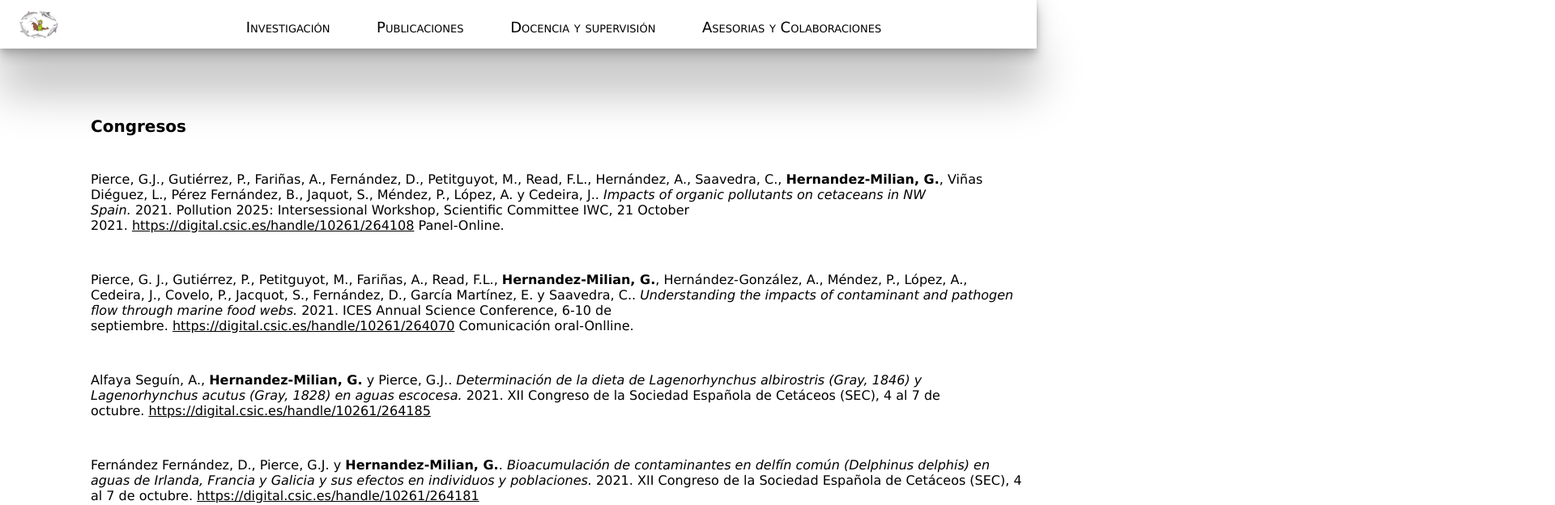
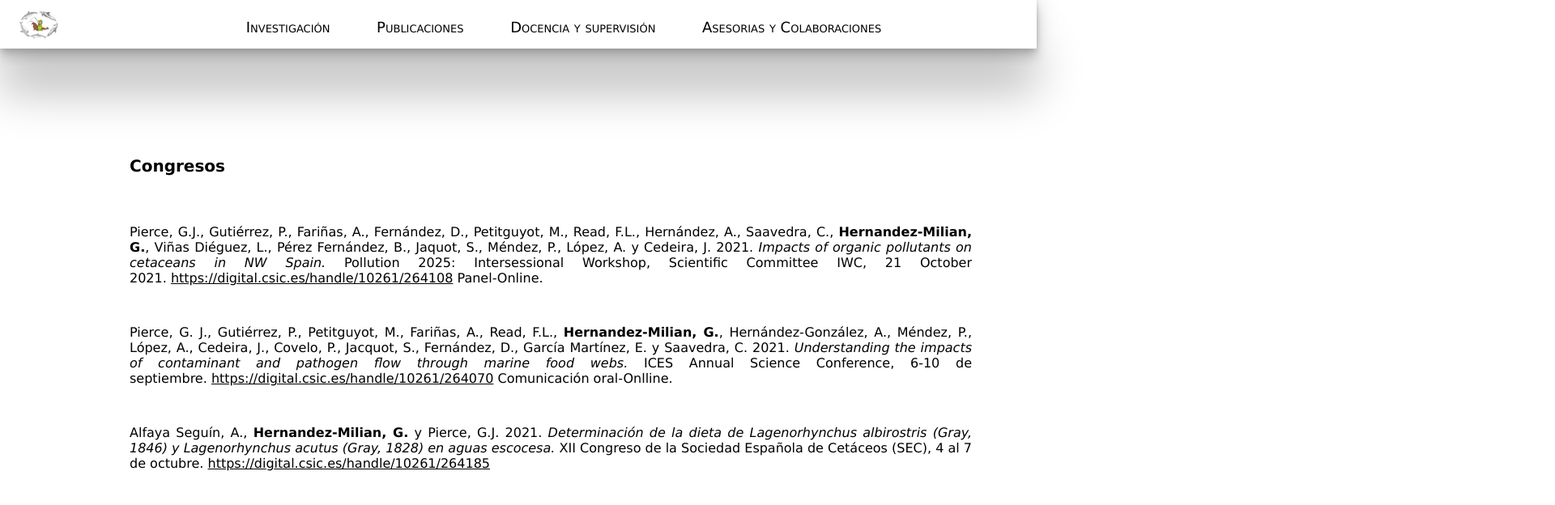
Before and after one commit to calmarti/GemasPersonalWeb, a React (Create React App) app: page /publicaciones/congresos in a window 1280 px wide. Shown: the top 624 px of the page at 81% size, 1920 px wide, since content can reach past the window. Built offline with nearby package versions, Linux system fonts and the light colour scheme.

Commit message:
fix: año de publicacion en su sitio

```diff
--- a/src/Components/Asesorias/Asesorias.js
+++ b/src/Components/Asesorias/Asesorias.js
@@ -1,7 +1,7 @@
 import Navbar from "../Layout/Navbar";
 import Footer from "../Layout/Footer";
 import data from "../../data.json";
-// import "../../section.css";
+
 
 const { asesorias } = data;
 
--- a/src/Components/Docencia/Docencia.js
+++ b/src/Components/Docencia/Docencia.js
@@ -1,7 +1,7 @@
 import Navbar from "../Layout/Navbar";
 import Footer from "../Layout/Footer";
 import data from "../../data.json";
-// import "../../section.css";
+
 
 const { docencia, supervision } = data;
 
@@ -32,6 +32,10 @@ export default function Docencia() {
 
         </section>
 
+        <br/>
+        <br/>
+
+
         <section className="section">
           <h2 className="section-heading">Supervisión</h2>
           {supervision.map((item, index) => (
--- a/src/Components/Investigacion/Investigacion.js
+++ b/src/Components/Investigacion/Investigacion.js
@@ -35,6 +35,8 @@ export default function Investigacion() {
             </div>
           ))}
         </section>
+        <br/>
+        <br/>
         <section className="section">
           <h2 className="section-heading">Workshops</h2>
           {workshops.map((item, index) => (
--- a/src/Components/Publicaciones/Academicas/Academicas.js
+++ b/src/Components/Publicaciones/Academicas/Academicas.js
@@ -32,6 +32,9 @@ export default function Academicas() {
           ))}
         </section>
 
+        <br />
+        <br />
+
         <section className="section">
           <h2 className="section-heading">
             Informes y publicaciones no arbitradas
@@ -53,6 +56,9 @@ export default function Academicas() {
           ))}
         </section>
 
+        <br />
+        <br />
+
         <section className="section">
           <h2 className="section-heading">Libros, boletines y monografías</h2>
           {books.map((item, index) => (
--- a/src/common/Item.js
+++ b/src/common/Item.js
@@ -60,11 +60,11 @@ export default function Item({
               {afterBoldAuthor}
             </span>
             &nbsp;
+            <span className="year">{year}.</span>
+            &nbsp;
             <span className="title">
               <em>{title}</em>.
             </span>
-            &nbsp;
-            <span className="year">{year}.</span>
             &nbsp;
             <span className="publisher">{publisher}.</span>
             &nbsp;
@@ -84,11 +84,11 @@ export default function Item({
               {afterBoldAuthor}.
             </span>
             &nbsp;
+            <span className="year">{year}.</span>
+            &nbsp;
             <span className="title">
               <em>{title}.</em>
             </span>
-            &nbsp;
-            <span className="year">{year}.</span>
             &nbsp;
             <span className="publisher">{publisher}.</span>
             &nbsp;
@@ -115,11 +115,11 @@ export default function Item({
               {afterBoldAuthor}.
             </span>
             &nbsp;
+            <span className="year">{year}.</span>
+            &nbsp;
             <span className="title">
               <em>{title}.</em>
             </span>
-            &nbsp;
-            <span className="year">{year}.</span>
             &nbsp;
             <span className="publisher">{publisher}.</span>
             &nbsp;
@@ -134,14 +134,14 @@ export default function Item({
             <span className="authors">
               {beforeBoldAuthor}
               {boldAuthorElement}
-              {afterBoldAuthor}.
+              {afterBoldAuthor}
             </span>
+            &nbsp;
+            <span className="year">{year}.</span>
             &nbsp;
             <span className="title">
               <em>{title}.</em>
             </span>
-            &nbsp;
-            <span className="year">{year}.</span>
             &nbsp;
             <span className="workshop">{workshop}.</span>
             &nbsp;
@@ -156,14 +156,14 @@ export default function Item({
             <span className="authors">
               {beforeBoldAuthor}
               {boldAuthorElement}
-              {afterBoldAuthor}.
+              {afterBoldAuthor}
             </span>
+            &nbsp;
+            <span className="year">{year}.</span>
             &nbsp;
             <span className="title">
               <em>{title}.</em>
             </span>
-            &nbsp;
-            <span className="year">{year}.</span>
             &nbsp;
             <span className="conference">{conference}.</span>
             &nbsp;
@@ -187,11 +187,11 @@ export default function Item({
               {afterBoldAuthor}
             </span>
             &nbsp;
+            <span className="year">{year}.</span>
+            &nbsp;
             <span className="title">
               <em>{title}.</em>
             </span>
-            &nbsp;
-            <span className="year">{year}.</span>
             &nbsp;
             {curso && <span className="curso">{curso}.</span>}
             &nbsp;
--- a/src/index.js
+++ b/src/index.js
@@ -7,8 +7,11 @@ import "./section.css"
 
 // scp -i /home/ivan/Desktop/bootcampweb-kc.pem -r build  ubuntu@54.164.117.110:/var/www/html
 
-//¿seccion fotos?
+//TODO: popover con la descripción de los proyectos
+
+//fotos en algunas secciones (i.e. Docencia, Proyectos) para darle + vida
 //Gema: revisión exhaustiva de los items, agregar nuevos items, corregir typos y demás
+//TODO: dar más contraste a estilos en general y aplicar ui principles
 //TODO: leer todo el código: identificar potenciales mejoras en naming, estructura de ficheros, legibilidad y no-redundancia o inutilización de propiedades y clases CSS
 
 
--- a/src/section.css
+++ b/src/section.css
@@ -1,48 +1,41 @@
-.main{
-  margin-top:1rem;
-  margin-left:6rem;
-  }
+.main {
+  margin-top: 6rem;
+  margin-left: 5rem;
+}
 
-.section{
-  margin-top:1rem;
+.section {
+  margin-top: 1rem;
+}
+
+.section-heading {
+  font-size: 125%;
+  margin-left: 5rem;
+  margin-bottom: 2.8rem;
 
 }
 
-.section-heading {
-font-size:125%;
-margin-left:1rem;
-margin-bottom:1.75rem;
-margin-top:3rem
+.publication-item {
+
+  padding: 1rem 5rem;
+  text-align: justify;
+  text-justify: inter-word;
 }
 
-
-.publication-container{
-/* border:solid 1px black; */
+p.publication-item:hover {
+  /* box-shadow: rgba(0, 0, 0, 0.35) 0px 5px 15px; */
+  box-shadow: rgba(60, 64, 67, 0.3) 0px 1px 2px 0px,
+    rgba(60, 64, 67, 0.15) 0px 1px 3px 1px;
 }
 
-.publication-item {
-/*     display:flex;
-    flex-direction:column; */
-    gap:0.45rem;
-    padding:1rem;
+.bold-author {
+  font-weight: bold;
 }
 
-p.publication-item:hover{
-  /* box-shadow: rgba(0, 0, 0, 0.35) 0px 5px 15px; */
-  box-shadow: rgba(60, 64, 67, 0.3) 0px 1px 2px 0px, rgba(60, 64, 67, 0.15) 0px 1px 3px 1px;
-}
-
-
-.bold-author{
-font-weight: bold;
-
-}
-
-
-a.metadata , a:link,
+a.metadata,
+a:link,
 a:focus,
 a:hover,
 a:visited {
-    text-decoration:underline;
-    color: currentColor;
+  text-decoration: underline;
+  color: currentColor;
 }
```
